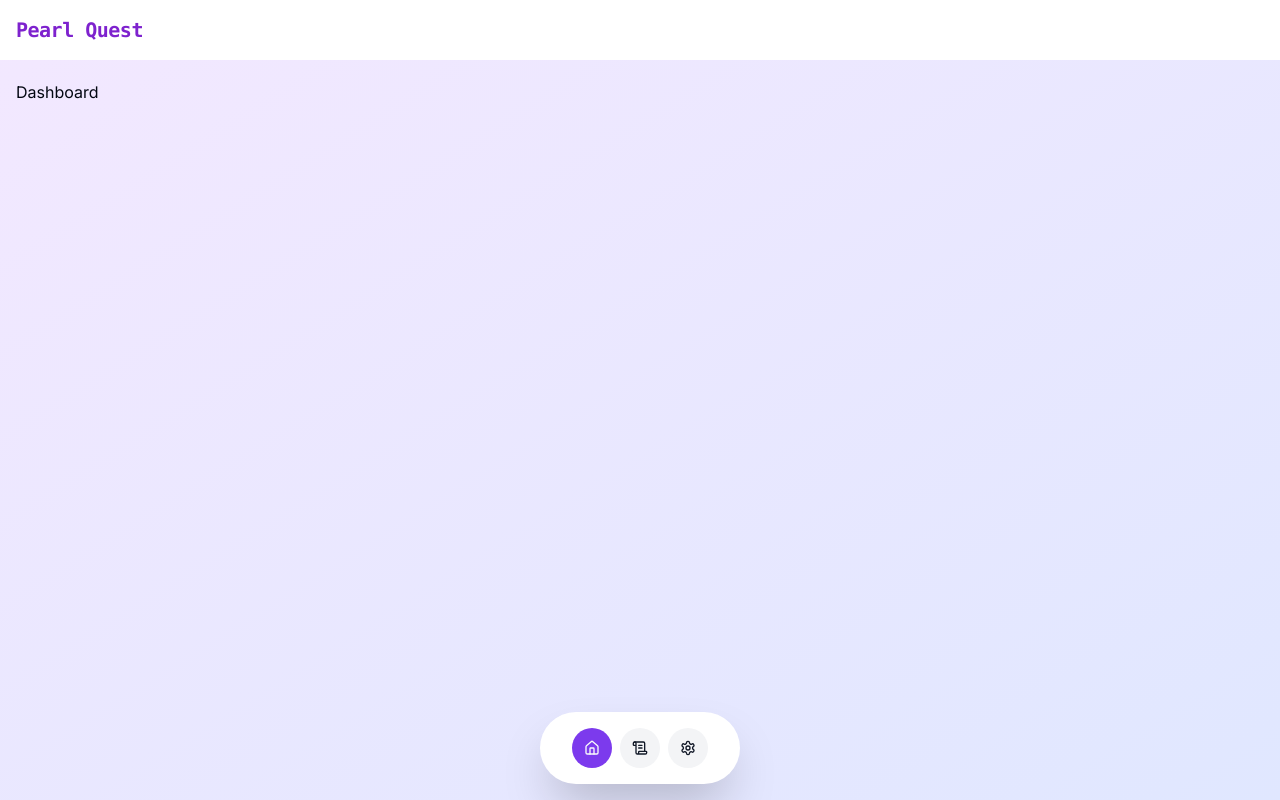
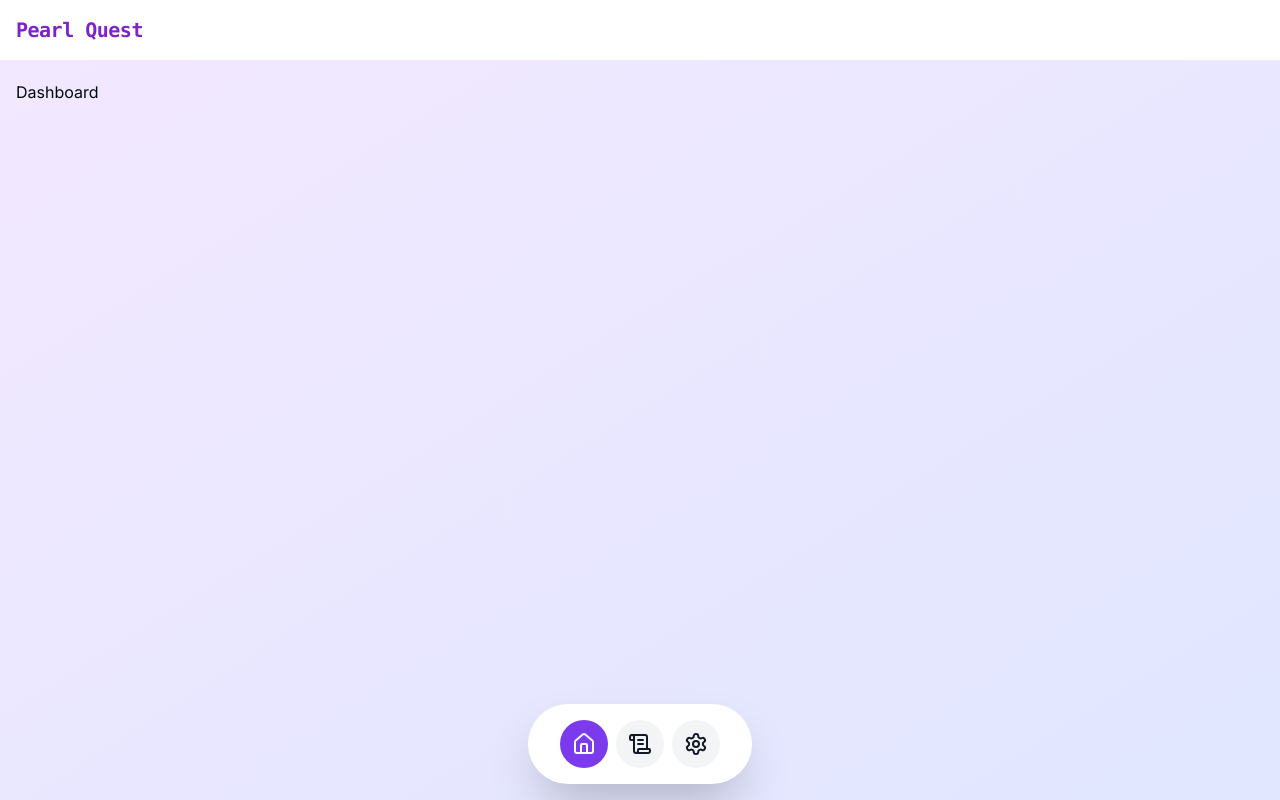
Before and after one commit to sheikhameen/pearl-quest, a Next.js app: page / in a window 1280 px wide. Built offline with nearby package versions, Linux system fonts and the light colour scheme.

Commit message:
Feat: bigger navbar buttons

```diff
--- a/src/components/navbar.tsx
+++ b/src/components/navbar.tsx
@@ -28,7 +28,7 @@ const Navbar = () => {
                 size: "icon",
                 variant: pathname === route.href ? "default" : "secondary",
               }),
-              "rounded-full"
+              "rounded-full [&_svg]:size-6 p-6"
             )}
           >
             {route.icon}
```
